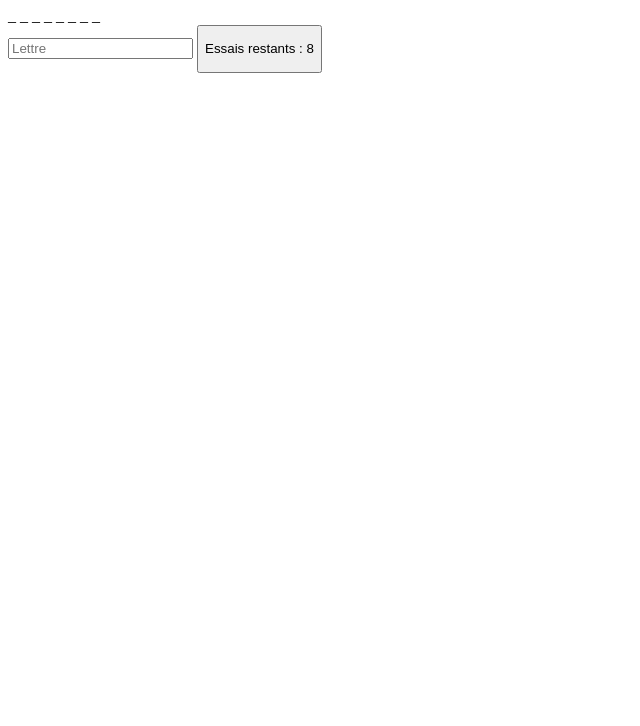
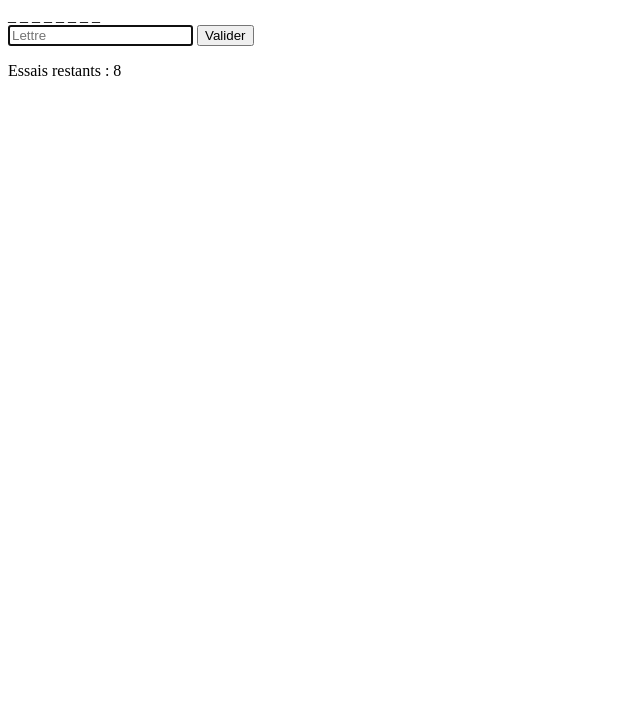
Before and after one commit to SalihouKnt/Mat-Words, a plain HTML site: page index.html in a window 1280 px wide. Shown: the part 74-800 px from the top of the page, without its empty margins (0-640 px from the left). Drawn offline with Linux system fonts and the light colour scheme.

Commit message:
correction des erreurs de balisages

```diff
--- a/index.html
+++ b/index.html
@@ -11,11 +11,19 @@
     <div id="mot-a-deviner">_ _ _ _ _ _ _ _</div>
     <!-- ici on affichera le mot masqué avec les lettres révélés-->
 
-    <input type="text" id="lettre" maxlength="1" placeholder="Lettre" />
-    <!-- Ici c'est la zone où l'on vas taper une lettre à la fois avec une limite de 1 caractère-->
+    <input
+      type="text"
+      id="lettre"
+      maxlength="1"
+      placeholder="Lettre"
+      autofocus
+    />
+    <!-- Ici c'est la zone où l'on vas taper une lettre à la fois avec une limite de 1 caractère -->
+    <!-- Autofocus indique au navigateur de faire clignotter le curseur de suite, l'utilisateur
+    pourra commencer à taper sans cliquer sur la case, c'est plus agréable!-->
 
-    <button id="valider"Valider</button>
-    <!-- C'est le bouton pour valider la lettre-->
+    <button id="valider">Valider</button>
+    <!-- C'est le bouton pour valider la lettre -->
 
     <p>Essais restants : <span id="essais">8</span></p>
     <!-- il s'agit d'un compteur d'essais que l'on modifiera plus tard-->
```
